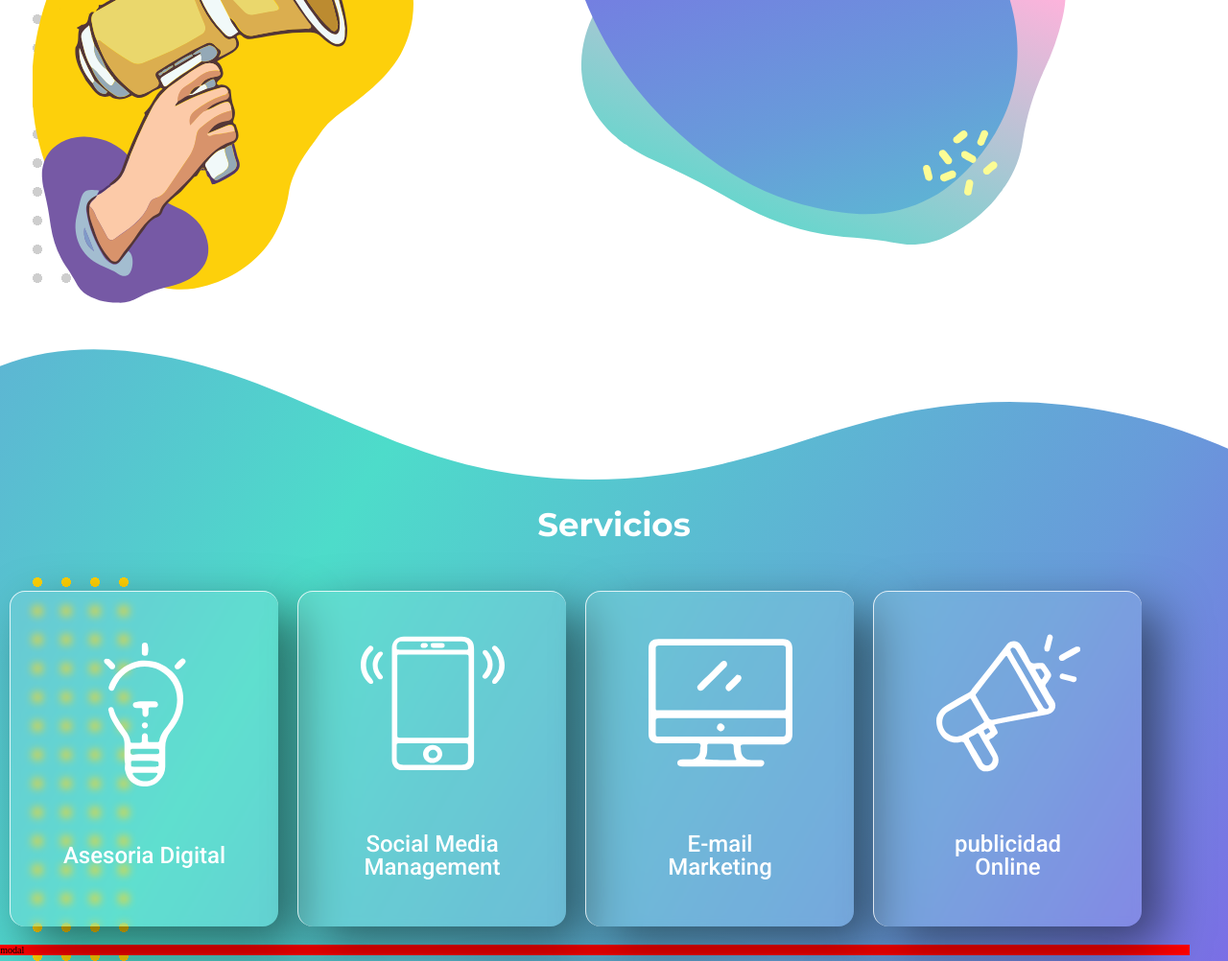
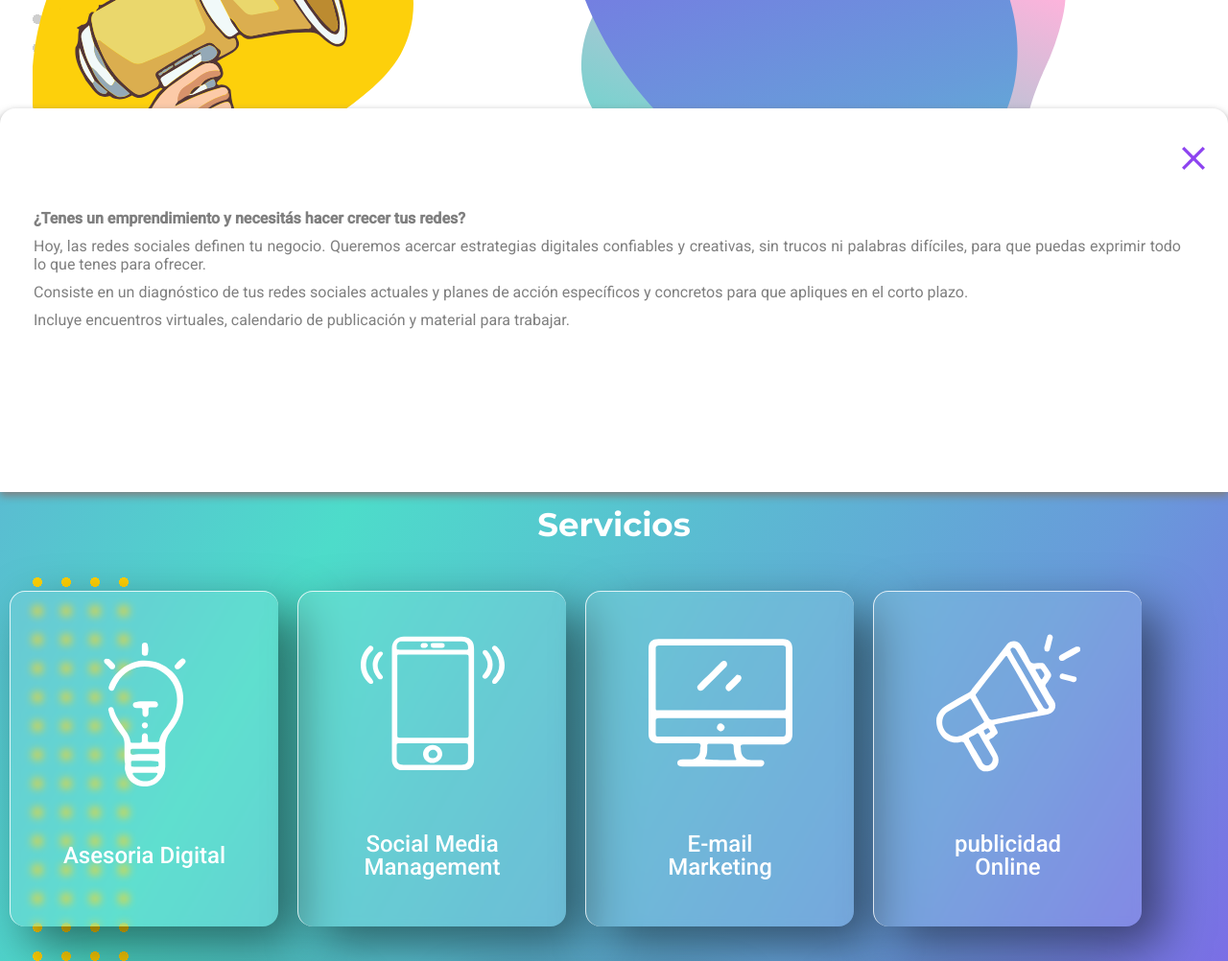
Before and after one commit to sanmoyano/oso-comunicacion, a website: page index.html in a window 1280 px wide. Shown: the part 687-1689 px from the top of the page at 96% size. Drawn offline with nearby package versions, Linux system fonts and the light colour scheme.

Commit message:
modal pop up

```diff
--- a/index.html
+++ b/index.html
@@ -40,16 +40,24 @@
         </button>
 
         <nav class="nav">
-            <ul id="primary-nav" data-visible="false" class="primary-nav underline-indicators flex">
+            <ul id="primary-nav" data-visible="false" class="primary-nav flex">
                 <h1>Menu</h1>
-                <li class="active"><a href="./pages/01quienes.html"><span aria-hidden="true"><img class="iconos-navbar" src="./icons/estrella_oso_amarillo.svg" alt="quienes somos?"></span>¿Quienes somos?</a></li>
-                <li><a href="./pages/02servicios.html"><span aria-hidden="true"><img class="iconos-navbar" src="./icons/blanco_oso_amarillo.svg" alt="quienes somos?"></span>Servicios</a></li>
-                <li><a href="./pages/03consultoria.html"><span aria-hidden="true"><img class="iconos-navbar" src="./icons/lupa_oso_amarillo.svg" alt="quienes somos?"></span>Consultorías</a></li>
-                <li><a href="./pages/04.contacto.html"><span aria-hidden="true"><img class="iconos-navbar" src="./icons/chat_oso_amarillo.svg" alt="quienes somos?"></span>Contacto</a></li>
+                <li class="active"><a href="./pages/01quienes.html"><span aria-hidden="true"><img class="iconos-navbar"
+                                src="./icons/estrella_oso_amarillo.svg" alt="quienes somos?"></span>¿Quienes somos?</a>
+                </li>
+                <li><a href="./pages/02servicios.html"><span aria-hidden="true"><img class="iconos-navbar"
+                                src="./icons/blanco_oso_amarillo.svg" alt="quienes somos?"></span>Servicios</a></li>
+                <li><a href="./pages/03consultoria.html"><span aria-hidden="true"><img class="iconos-navbar"
+                                src="./icons/lupa_oso_amarillo.svg" alt="quienes somos?"></span>Consultorías</a></li>
+                <li><a href="./pages/04.contacto.html"><span aria-hidden="true"><img class="iconos-navbar"
+                                src="./icons/chat_oso_amarillo.svg" alt="quienes somos?"></span>Contacto</a></li>
                 <div class="primary-nav-redes">
-                    <a href="https://www.instagram.com/oso.comunicacion/?hl=es"><img src="./icons/instagram-brands.svg" alt="Instagram"></a>
-                    <a href="https://www.facebook.com/comunicacionoso/"><img src="./icons/facebook-f-brand.svg" alt="Facebook"></a>
-                    <a href="https://www.linkedin.com/company/65675740/admin/"><img src="./icons/linkedin-in-brands.svg" alt="Linkedin"></a>
+                    <a href="https://www.instagram.com/oso.comunicacion/?hl=es"><img src="./icons/instagram-brands.svg"
+                            alt="Instagram"></a>
+                    <a href="https://www.facebook.com/comunicacionoso/"><img src="./icons/facebook-f-brand.svg"
+                            alt="Facebook"></a>
+                    <a href="https://www.linkedin.com/company/65675740/admin/"><img src="./icons/linkedin-in-brands.svg"
+                            alt="Linkedin"></a>
                 </div>
             </ul>
         </nav>
@@ -86,7 +94,7 @@
     <!-- COMIENZO MAIN -->
     <main>
         <!-- card section  -->
-        <section class="card__grid-container card-gradient" id="body__modal">
+        <section class="card__grid-container card-gradient">
             <div class="top-wave">
                 <svg data-name="Layer 1" xmlns="http://www.w3.org/2000/svg" viewBox="0 0 1200 120"
                     preserveAspectRatio="none">
@@ -97,13 +105,27 @@
             </div>
             <h2>Servicios</h2>
             <div id="card__container" class="card__container-servicios polka__dots">
-                <!--CARDS SERVICIOS-->
                 <!-- MODAL POP UP -->
-                <div class="modal">
-                    <div class="modal__primary" data-visible="false">
-                        <p>Este es el modal</p>
+                <div id="modal-servicios" class="modal__primary">
+                    <div class="modal__primary--content" data-visible="false">
+                        <div class="button-close">
+                            <button class="modal__button--close"></button>
+                        </div>
+                        <div class="content">
+                            <div class="text__content">
+                                <p><strong>¿Tenes un emprendimiento y necesitás hacer crecer tus redes?</strong></p>
+                                <p>Hoy, las redes sociales definen tu negocio. Queremos acercar estrategias
+                                    digitales confiables y creativas, sin trucos ni palabras difíciles, para que
+                                    puedas exprimir todo lo que tenes para ofrecer.</p>
+                                <p> Consiste en un diagnóstico de tus redes sociales actuales y planes de acción
+                                    específicos y concretos para que apliques en el corto plazo.</p>
+                                <p>Incluye encuentros virtuales, calendario de publicación y material para trabajar.
+                                </p>
+                            </div>
+                        </div>
                     </div>
                 </div>
+                <!--CARDS SERVICIOS-->
             </div>
             <div class="bottom-wave">
                 <svg data-name="Layer 1" xmlns="http://www.w3.org/2000/svg" viewBox="0 0 1200 120"
--- a/js/nav.js
+++ b/js/nav.js
@@ -1,6 +1,6 @@
 /*======= NAVBAR =======*/
+let primaryHead = document.querySelector('.primary-header');
 let primaryNav = document.querySelector('.primary-nav');
-let primaryHead = document.querySelector('.primary-header');
 let menuToggle = document.querySelector('.menu-toggle');
 
 menuToggle.addEventListener('click', () => {
@@ -21,7 +21,7 @@ menuToggle.addEventListener('click', () => {
 
 /*======= CARDS SERVICIOS =======*/
 class Servicio {
-    constructor (nombre, descripcion) {
+    constructor(nombre, descripcion) {
         this.nombre = nombre
         this.descripcion = descripcion
     }
@@ -37,12 +37,15 @@ let servicio7 = new Servicio("Campañas de comunicación")
 
 let servicios = [servicio1, servicio2, servicio3, servicio4, servicio5, servicio6, servicio7]
 
+
+
 let divCardContainer = document.querySelector('#card__container')
 let bodyCardModal = document.querySelector('#body__modal')
 
+
 servicios.forEach((servicios, indice) => {
     divCardContainer.innerHTML += `
-    <div class="card__servicios" id="servicios${indice + 1}">
+    <div class="card__servicios" id="servicios${indice + 1}" aria-expanded="false">
         <div id="card__inner${indice + 1}" class="card__servicios-content">
             <img src="./icons/icono${indice + 1}.svg" alt="asesoría digital">
             <h2>${servicios.nombre}</h2>
@@ -51,14 +54,24 @@ servicios.forEach((servicios, indice) => {
     `
 })
 
-servicios.forEach ((servicios, indice) => {
-    let openModal = document.querySelector(`#card__inner${indice + 1}`)
-    // openModal.addEventListener ('click', () => {console.log("Hace click")})
-    openModal.addEventListener('click', () => {
-        bodyCardModal.innerHTML += `
-        <div class="modal">
-            <p> HOLA A TODOS </p>
-        </div>
-        `
+
+/*======= MODAL SERVICIOS =======*/
+
+let modalPrimary = document.querySelector('.modal__primary');
+let containerModal = document.querySelector('.modal__primary--content');
+let closeBtn = document.querySelector('.modal__button--close')
+
+
+servicios.forEach((servicios, indice) => {
+    let cardServicios = document.querySelector(`#card__inner${indice + 1}`)
+    cardServicios.addEventListener('click', () => {
+        let visible = containerModal.getAttribute('data-visible')
+        if (visible === "false") {
+            containerModal.setAttribute('data-visible', true)
+        } else {
+            closeBtn.addEventListener('click', () => {
+                containerModal.setAttribute('data-visible', false)
+            })
+        }
     })
 })
--- a/scss/parciales/layout/_modal.scss
+++ b/scss/parciales/layout/_modal.scss
@@ -1,6 +1,52 @@
-.modal {
-    position: absolute;
-    width: 100vw;
-    background-color: red;
-    transition: transform 350ms ease-in;
+.modal__primary {
+	.modal__primary--content {
+		display: flex;
+		--gap: 4em;
+		list-style: none;
+		position: fixed;
+		inset: 50% 0 0 0;
+		z-index: 1000;
+		background-color: $blanco-oso;
+		filter: drop-shadow(0px 4px 4px $gris-oscuro-oso);
+		border-top-left-radius: 16px;
+		border-top-right-radius: 16px;
+		flex-direction: column;
+		padding: min(20vh, 5vh) 1rem;
+		padding-right: 2.4rem;
+		transform: translateY(100%);
+		transition: transform 350ms ease-in;
+	}
+	.modal__primary--content[data-visible="true"] {
+		transform: translateY(0%);
+	}
+
+	.button-close {
+        display: flex;
+        align-items: center;
+        justify-content: right;
+        padding-bottom: 2rem;
+		.modal__button--close {
+			background-color: unset;
+			background-image: url(../../../icons/x_oso_lila.svg);
+			background-repeat: no-repeat;
+			border: 0;
+			width: 2.4rem;
+			aspect-ratio: 1;
+		}
+	}
 }
+
+.content {
+	overflow: scroll;
+	.text__content {
+		width: 100%;
+		padding: min(20vh, 2vh) 2rem;
+		text-align: justify;
+
+		p {
+			display: inline-block;
+			margin: 0.5rem;
+			@extend %body-oso;
+		}
+	}
+}
```
Also changed, not shown: css/main.css.
